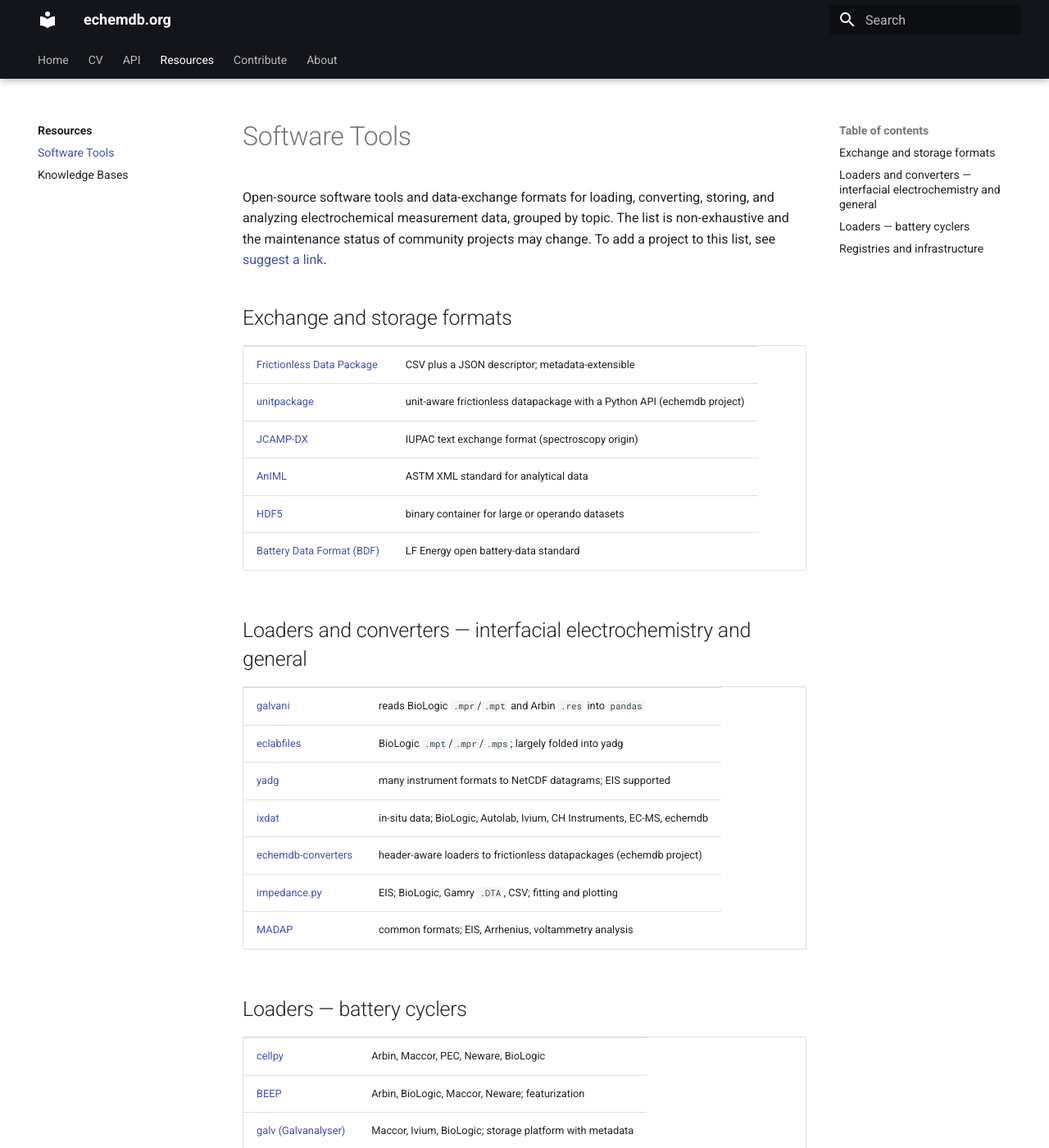
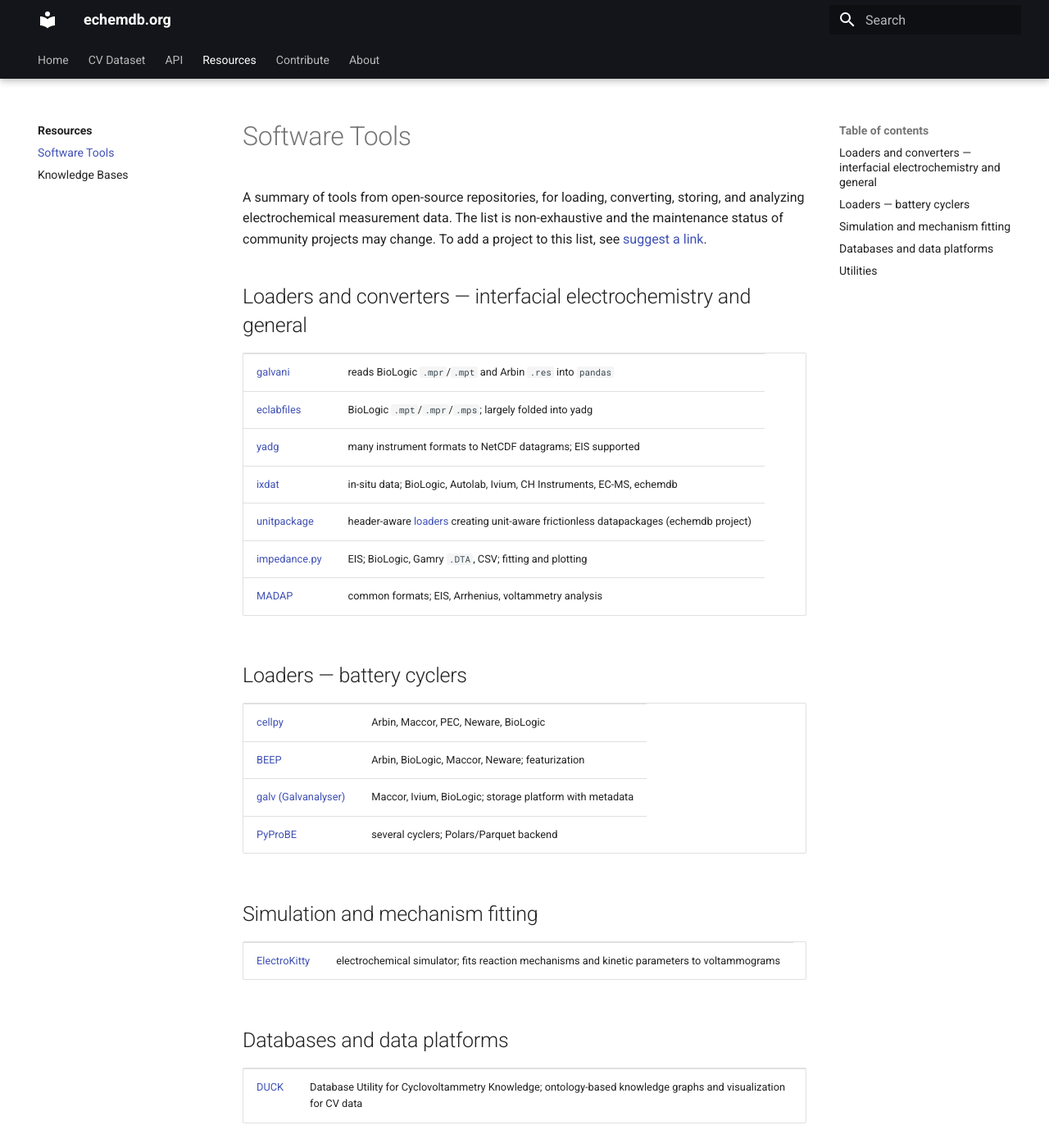
Before and after one commit to echemdb/website, an MkDocs documentation site: the page built from pages/resources/tools.md, in a window 1280 px wide and 1400 px high. Shown: the whole window at 82% size. Built offline with MkDocs 1.6.1 and Material for MkDocs 9.7.7, drawn with Linux system fonts in a browser that asks for light colours; nearby versions of some CDN libraries; library files that are not in the unit come from our copies; comment, search, counter and statistics services are not loaded; some of the changed text lies outside the part shown.

Commit message:
Update Tools site

```diff
--- a/pages/resources/tools.md
+++ b/pages/resources/tools.md
@@ -1,20 +1,9 @@
 # Software Tools
 
-Open-source software tools and data-exchange formats for loading, converting, storing,
-and analyzing electrochemical measurement data, grouped by topic.
+A summary of tools from open-source repositories, for loading, converting, storing,
+and analyzing electrochemical measurement data.
 The list is non-exhaustive and the maintenance status of community projects may change.
 To add a project to this list, see [suggest a link](index.md#suggest-a-link).
-
-## Exchange and storage formats
-
-| Name | Scope / formats |
-|---|---|
-| [Frictionless Data Package](https://specs.frictionlessdata.io) | CSV plus a JSON descriptor; metadata-extensible |
-| [unitpackage](https://github.com/echemdb/unitpackage) | unit-aware frictionless datapackage with a Python API (echemdb project) |
-| [JCAMP-DX](https://github.com/nzhagen/jcamp) | IUPAC text exchange format (spectroscopy origin) |
-| [AnIML](https://www.animl.org) | ASTM XML standard for analytical data |
-| [HDF5](https://www.hdfgroup.org/solutions/hdf5/) | binary container for large or operando datasets |
-| [Battery Data Format (BDF)](https://batterydataalliance.energy) | LF Energy open battery-data standard |
 
 ## Loaders and converters — interfacial electrochemistry and general
 
@@ -24,7 +13,7 @@
 | [eclabfiles](https://github.com/vetschn/eclabfiles) | BioLogic `.mpt`/`.mpr`/`.mps`; largely folded into yadg |
 | [yadg](https://github.com/dgbowl/yadg) | many instrument formats to NetCDF datagrams; EIS supported |
 | [ixdat](https://github.com/ixdat/ixdat) | in-situ data; BioLogic, Autolab, Ivium, CH Instruments, EC-MS, echemdb |
-| [echemdb-converters](https://github.com/echemdb/echemdb-converters) | header-aware loaders to frictionless datapackages (echemdb project) |
+| [unitpackage](https://github.com/echemdb/unitpackage) | header-aware [loaders](https://echemdb.github.io/unitpackage/usage/loaders.html) creating unit-aware frictionless datapackages (echemdb project) |
 | [impedance.py](https://github.com/ECSHackWeek/impedance.py) | EIS; BioLogic, Gamry `.DTA`, CSV; fitting and plotting |
 | [MADAP](https://github.com/fuzhanrahmanian/MADAP) | common formats; EIS, Arrhenius, voltammetry analysis |
 
@@ -37,9 +26,22 @@
 | [galv (Galvanalyser)](https://github.com/Battery-Intelligence-Lab/galv) | Maccor, Ivium, BioLogic; storage platform with metadata |
 | [PyProBE](https://github.com/ImperialCollegeLondon/PyProBE) | several cyclers; Polars/Parquet backend |
 
-## Registries and infrastructure
+## Simulation and mechanism fitting
 
 | Name | Scope / formats |
 |---|---|
-| [Datatractor / MaRDA](https://yard.datatractor.org) | registry mapping file types to extractor tools |
-| [Kadi4Mat](https://gitlab.com/iam-cms/kadi) | research data management platform and ELN with converters and workflows |
+| [ElectroKitty](https://github.com/RedrumKid/ElectroKitty) | electrochemical simulator; fits reaction mechanisms and kinetic parameters to voltammograms |
+
+## Databases and data platforms
+
+| Name | Scope / formats |
+|---|---|
+| [DUCK](https://gitlab.com/dgarayr/duck) | Database Utility for Cyclovoltammetry Knowledge; ontology-based knowledge graphs and visualization for CV data |
+
+## Utilities
+
+| Name | Scope / formats |
+|---|---|
+| [reference_electrode_converter](https://gitlab.com/electrochemistry/reference_electrode_converter) | convert potentials between reference electrode scales |
+| [reference-electrode-converter (Streamlit)](https://github.com/ganglix/reference-electrode-converter) | web app to convert potentials between reference electrode scales |
+| [unitpackage reference electrode module](https://echemdb.github.io/unitpackage/api/electrochemistry/reference_electrode.html) | convert potentials between reference electrode scales (echemdb project) |
```
Also changed, not shown: pages/NAVIGATION.md (+1 -1 lines).
